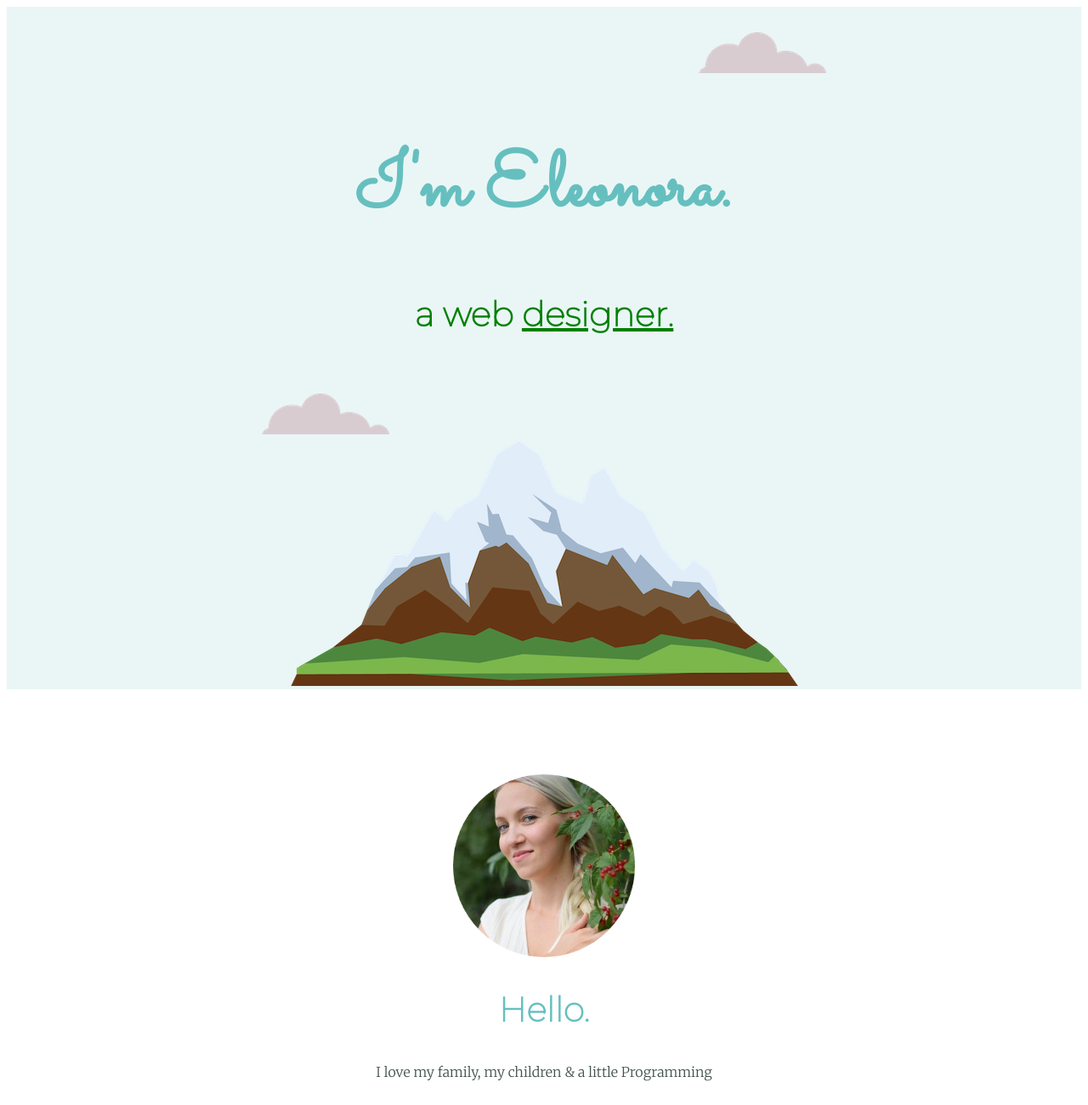
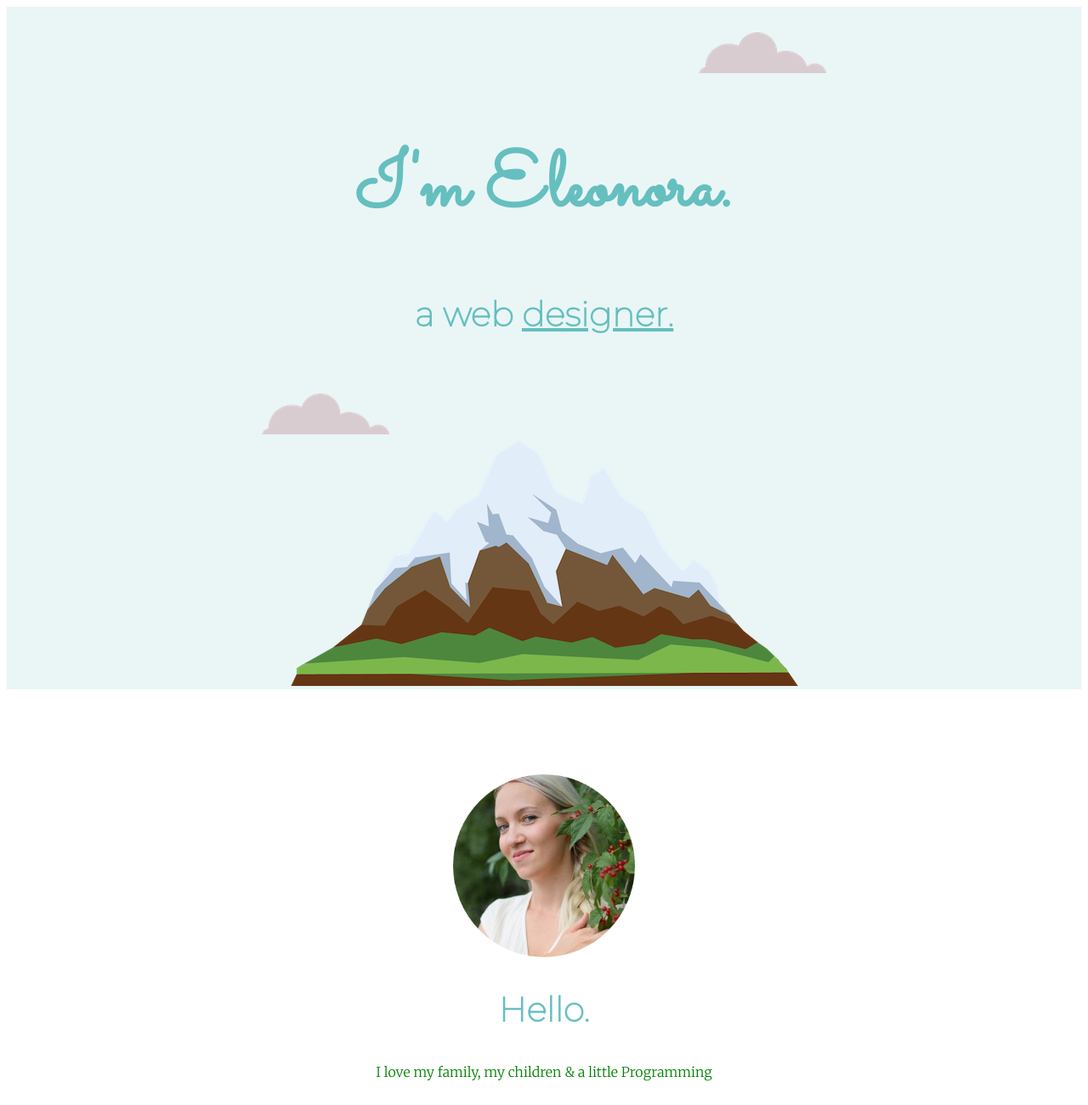
Before and after one commit to LC101-September-2021/assignment-4-html-me-something-esalavatovna, a website: page index.html in a window 1280 px wide. Shown: the top 1300 px of the page at 85% size. Drawn offline with Linux system fonts and the light colour scheme.

Commit message:
last commit

```diff
--- a/index.html
+++ b/index.html
@@ -18,7 +18,7 @@
 
     <header id="mainHeading">
     <h1>I'm Eleonora.</h1>
-    <h2><p id="testP" class="funParagraph">a web <span class="pro">designer.</span></p></h2>
+    <h2><p >a web <span class="pro">designer.</span></p></h2>
     <img class="bottom-cloud" src="images/cloud.png" alt="cloud-img">
     <img src="images/mountain.png" alt="mountain-img">
   </header>
@@ -30,7 +30,7 @@
      <img id="myimage" src="images/iam.png" alt="my-photo">
      <main>
      <h2>Hello.</h2>
-     <p class="intro">I love my family, my children &amp; a little Programming</p>
+     <p id="testP" class="funParagraph">I love my family, my children &amp; a little Programming</p>
     </main>
    </div>
    <!-- End of Section 2 -->
```
Also changed, not shown: spec/grading.spec.js (+3 -0 lines).
